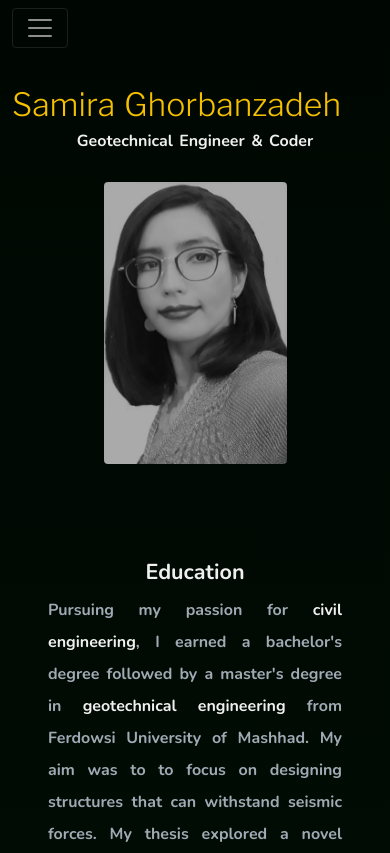
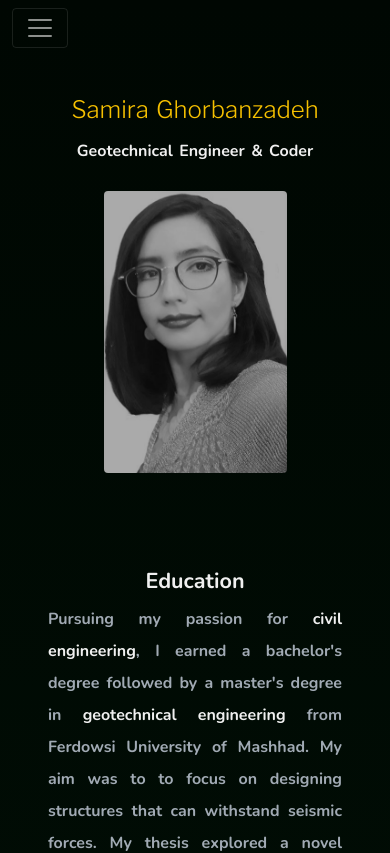
Before and after one commit to Samira492/Portfolio, a plain HTML site: page index.html in a window 390 px wide. Shown: the top 853 px of the page. Drawn offline with nearby package versions, Linux system fonts and the light colour scheme.

Commit message:
making h1 of the about page centered

```diff
--- a/styles/style.css
+++ b/styles/style.css
@@ -161,6 +161,12 @@ div.footer {
     font-size: 1rem;
     margin-bottom: 30px;
   }
+  h1 {
+    display: flex;
+    justify-content: center;
+    line-height: 2;
+    font-size: 1.5rem;
+  }
 
   ul.social-icons {
     justify-content: center;
```
